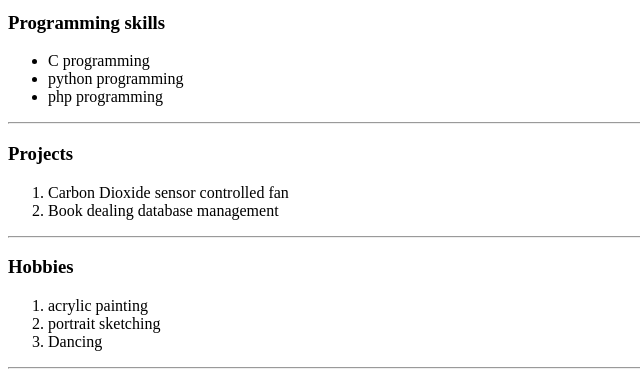
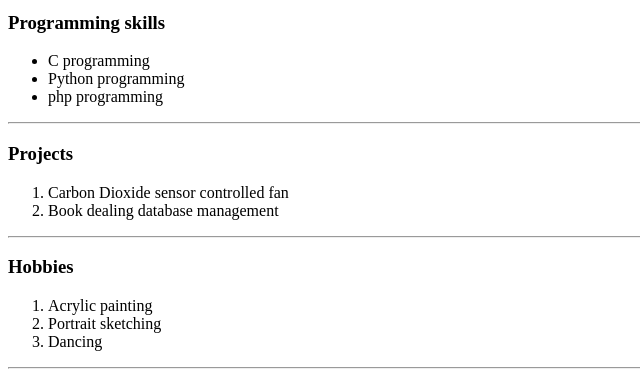
Before and after one commit to ranjithapr9/resume, a plain HTML site: page index.html in a window 1280 px wide. Shown: the part 227-610 px from the top of the page, 0-640 px from the left. Drawn offline with Linux system fonts and the light colour scheme.

Commit message:
Update index.html

```diff
--- a/index.html
+++ b/index.html
@@ -17,7 +17,7 @@
 <ul>
 
 <li>C programming  </li>
-<li>python programming  </li>
+<li>Python programming  </li>
 <li>php programming  </li>
 </ul>
 <hr />
@@ -34,8 +34,8 @@
 <h3>Hobbies</h3>
 <ol>
 
-<li>acrylic painting</li>
-<li>portrait sketching </li>
+<li>Acrylic painting</li>
+<li>Portrait sketching </li>
 <li>Dancing </li>
 </ol>
 <hr />
```
